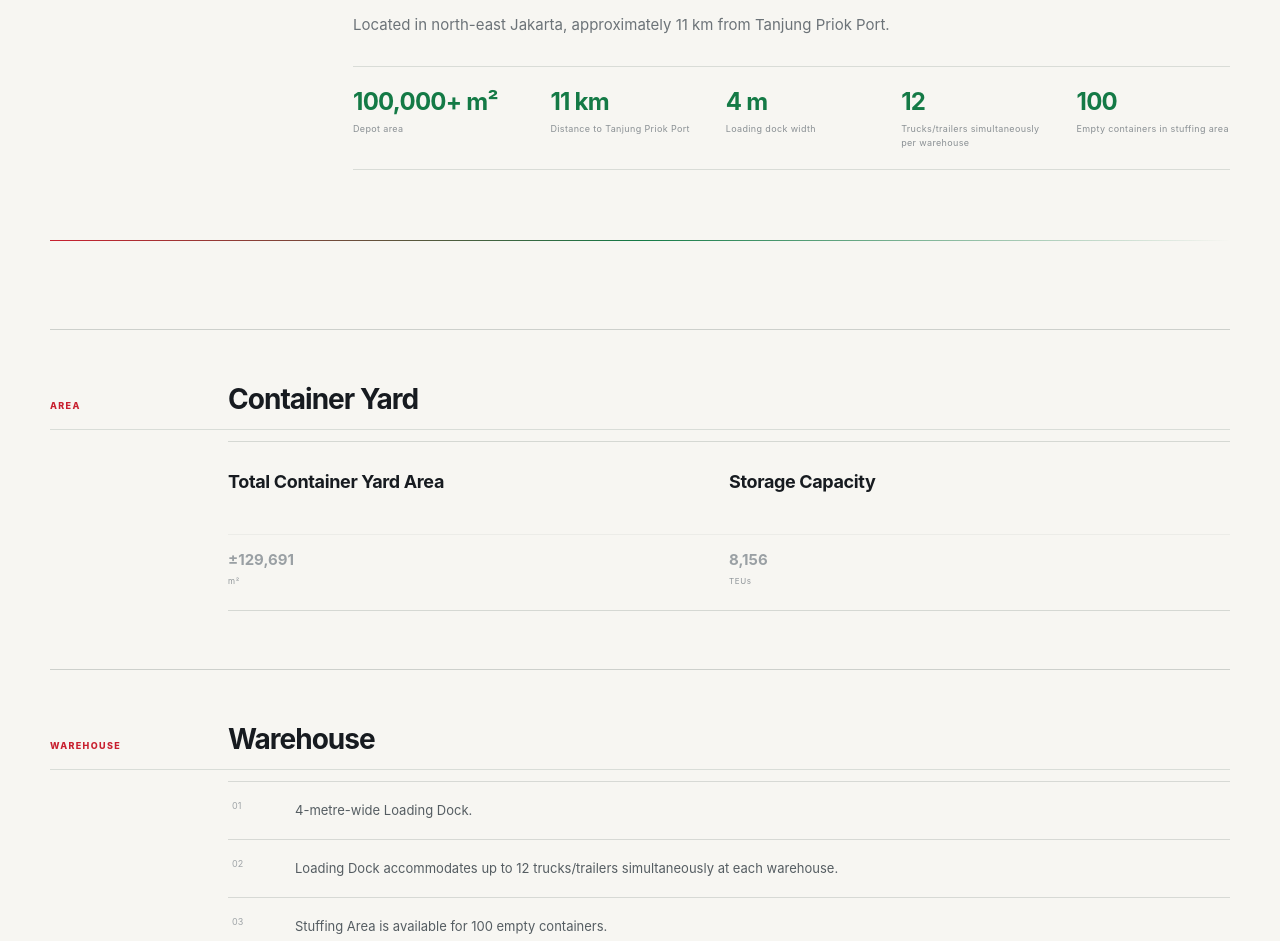
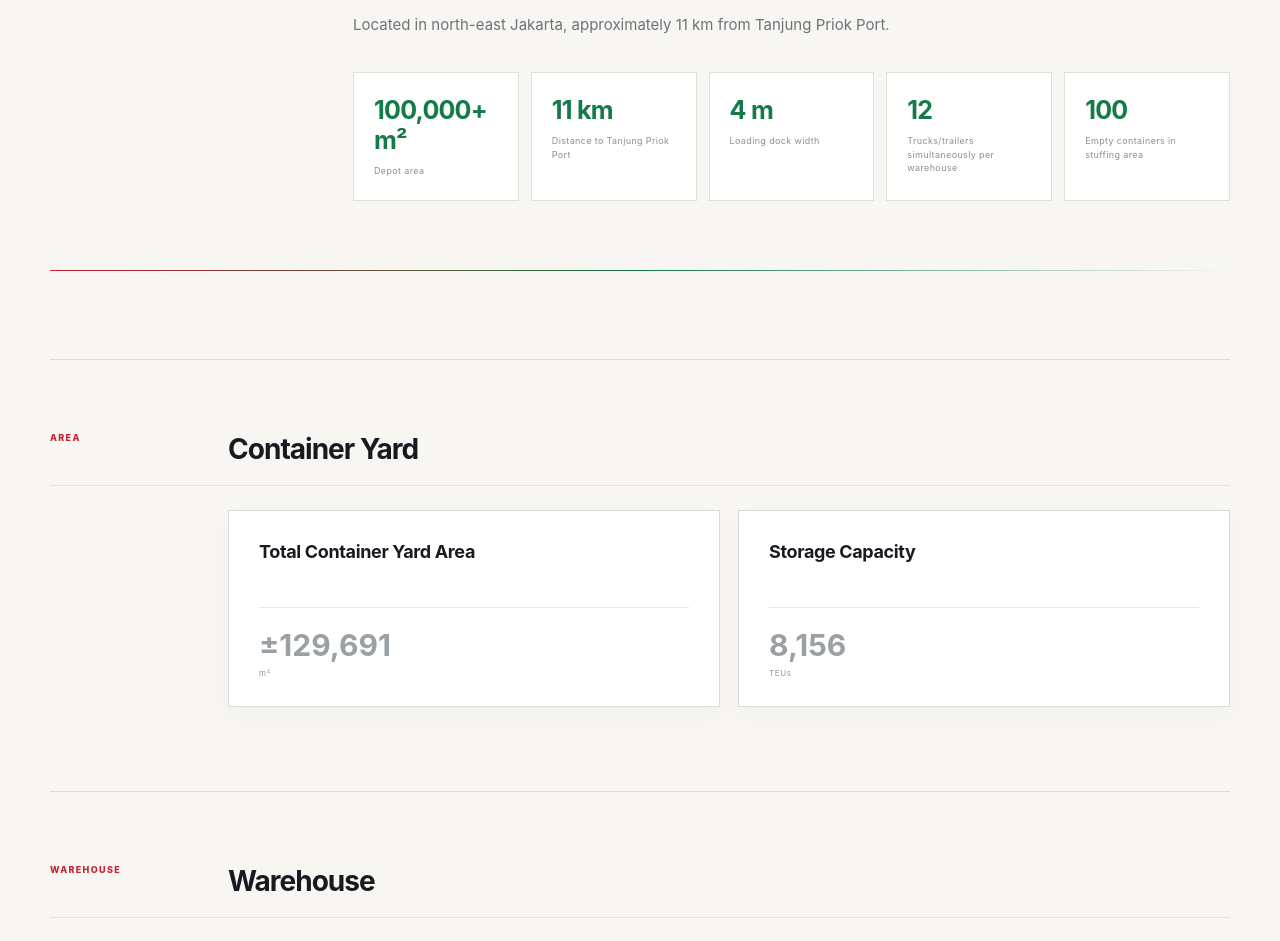
Before and after one commit to nabillazachra/mbpi-revamp, a Next.js app: page /facilities in a window 1280 px wide. Shown: the part 1263-2204 px from the top of the page. Built offline with nearby package versions, Linux system fonts and the light colour scheme.

Commit message:
style: add breathing room to all facilities cards and dividers

```diff
--- a/app/globals.css
+++ b/app/globals.css
@@ -1204,3 +1204,178 @@ input:focus,textarea:focus{
 @media(hover:none){
   .operationCapabilityCard:hover{transform:none;box-shadow:none}
 }
+
+
+/* Facilities spacing refinement — reduce cramped border treatment */
+.facilityDetailSection{
+  padding:72px 0 84px;
+  border-top:1px solid #d9ddd8;
+}
+.facilitySectionTitle{
+  margin-bottom:44px;
+  align-items:start;
+}
+.facilitySectionTitle:after{
+  bottom:-20px;
+  background:#e0e3de;
+}
+.facilityMetricGrid{
+  gap:18px;
+}
+.facilityMetricGrid.two{
+  gap:18px;
+}
+.facilityMetricGrid.four{
+  gap:14px;
+}
+.facilityMetricCard{
+  min-height:190px;
+  padding:30px 30px 28px;
+  background:#fff;
+  border:1px solid #d9ddd8;
+  box-shadow:0 8px 24px rgba(24,31,27,.025)!important;
+}
+.facilityMetricCard+.facilityMetricCard{
+  border-left:1px solid #d9ddd8;
+}
+.facilityMetricCard h4{
+  margin:0 0 44px;
+  font-size:18px;
+  line-height:1.2;
+}
+.metricFields{
+  gap:28px;
+  margin-top:auto;
+  padding-top:22px;
+  border-top:1px solid #e6e8e4;
+}
+.metricFields div{
+  min-width:96px;
+}
+.metricFields strong{
+  font-size:30px;
+  line-height:1;
+}
+.metricFields span{
+  margin-top:8px;
+  font-size:8px;
+}
+.facilityMetricCard:before{
+  top:24px;
+  bottom:24px;
+  height:auto;
+  width:3px;
+  border-radius:99px;
+  transform:scaleY(0);
+  transform-origin:center;
+  transition:transform .35s var(--ease-out-premium);
+}
+.facilityMetricCard:hover:before{
+  height:auto;
+  transform:scaleY(1);
+}
+.facilityMetricCard:hover{
+  transform:translateY(-5px);
+  background:#fff;
+  box-shadow:0 18px 45px rgba(24,31,27,.07)!important;
+}
+
+/* Published fact cards */
+.publishedFacts{
+  display:grid;
+  grid-template-columns:repeat(5,minmax(0,1fr));
+  gap:12px;
+  border-top:0;
+  margin-top:34px;
+}
+.publishedFacts>div{
+  min-height:112px;
+  padding:22px 20px;
+  background:#fff;
+  border:1px solid #dde0db;
+}
+.publishedFacts>div+div{
+  padding-left:20px;
+}
+.publishedFacts strong{
+  font-size:25px;
+}
+.publishedFacts span{
+  margin-top:9px;
+}
+
+/* Warehouse / feature rows become breathable strips */
+.facilityFeatureList{
+  border-top:0;
+  display:flex;
+  flex-direction:column;
+  gap:12px;
+}
+.facilityFeatureList>div{
+  min-height:76px;
+  padding:20px 22px;
+  margin:0;
+  border:1px solid #dde0db;
+  background:#fff;
+  align-items:center;
+}
+.facilityFeatureList>div:hover{
+  padding-left:28px;
+  background:#fff;
+  box-shadow:0 12px 30px rgba(24,31,27,.045);
+}
+.facilityFeatureList span{
+  font-size:9px;
+  color:#9ca29e;
+}
+.facilityFeatureList p{
+  font-size:13px;
+  line-height:1.65;
+}
+
+/* Split CFS sections need more separation */
+.splitSections{
+  gap:54px;
+}
+.splitSections>div{
+  padding:0;
+}
+.splitSections .facilitySectionTitle{
+  margin-bottom:40px;
+}
+.splitSections .facilityMetricGrid{
+  gap:14px;
+}
+
+/* Equipment header spacing */
+.facilityEquipmentHeader{
+  padding:88px 0 36px;
+  margin-top:40px;
+}
+.facilityEquipmentHeader:before{
+  margin-bottom:30px;
+}
+
+/* Location footer also gets room */
+.facilityLocationBar{
+  margin-top:26px;
+  padding:26px 0;
+}
+
+/* Responsive */
+@media(max-width:1080px){
+  .publishedFacts{grid-template-columns:repeat(2,minmax(0,1fr))}
+  .facilityMetricCard{min-height:180px}
+}
+@media(max-width:720px){
+  .facilityDetailSection{padding:56px 0 64px}
+  .facilitySectionTitle{margin-bottom:36px}
+  .facilityMetricGrid,.facilityMetricGrid.two,.facilityMetricGrid.four{gap:12px}
+  .facilityMetricCard{padding:24px;min-height:170px}
+  .facilityMetricCard h4{margin-bottom:36px}
+  .metricFields{padding-top:18px}
+  .publishedFacts{grid-template-columns:1fr;gap:10px}
+  .publishedFacts>div+div{padding-left:20px}
+  .facilityFeatureList>div{padding:18px}
+  .splitSections{gap:36px}
+}
```
